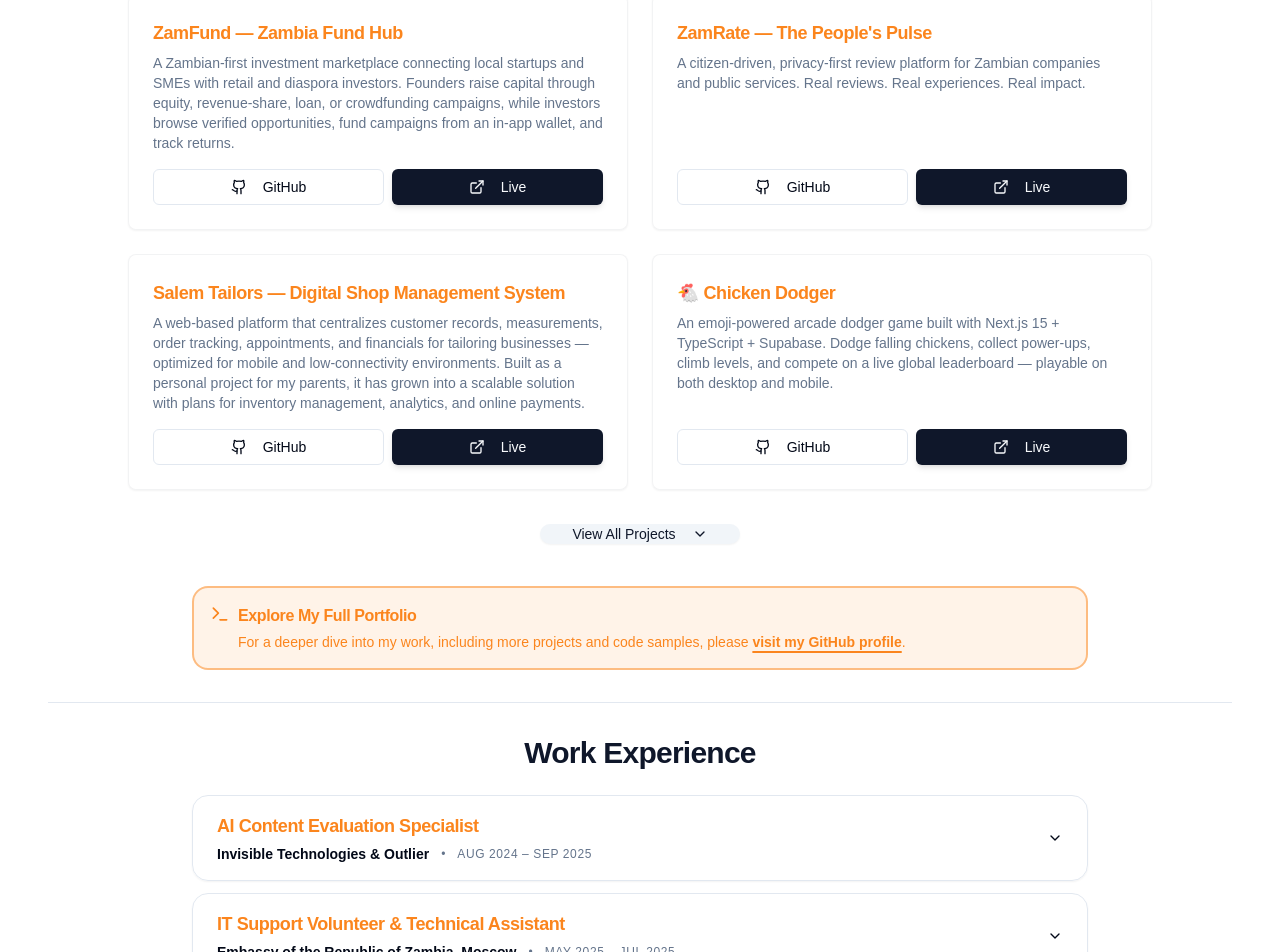
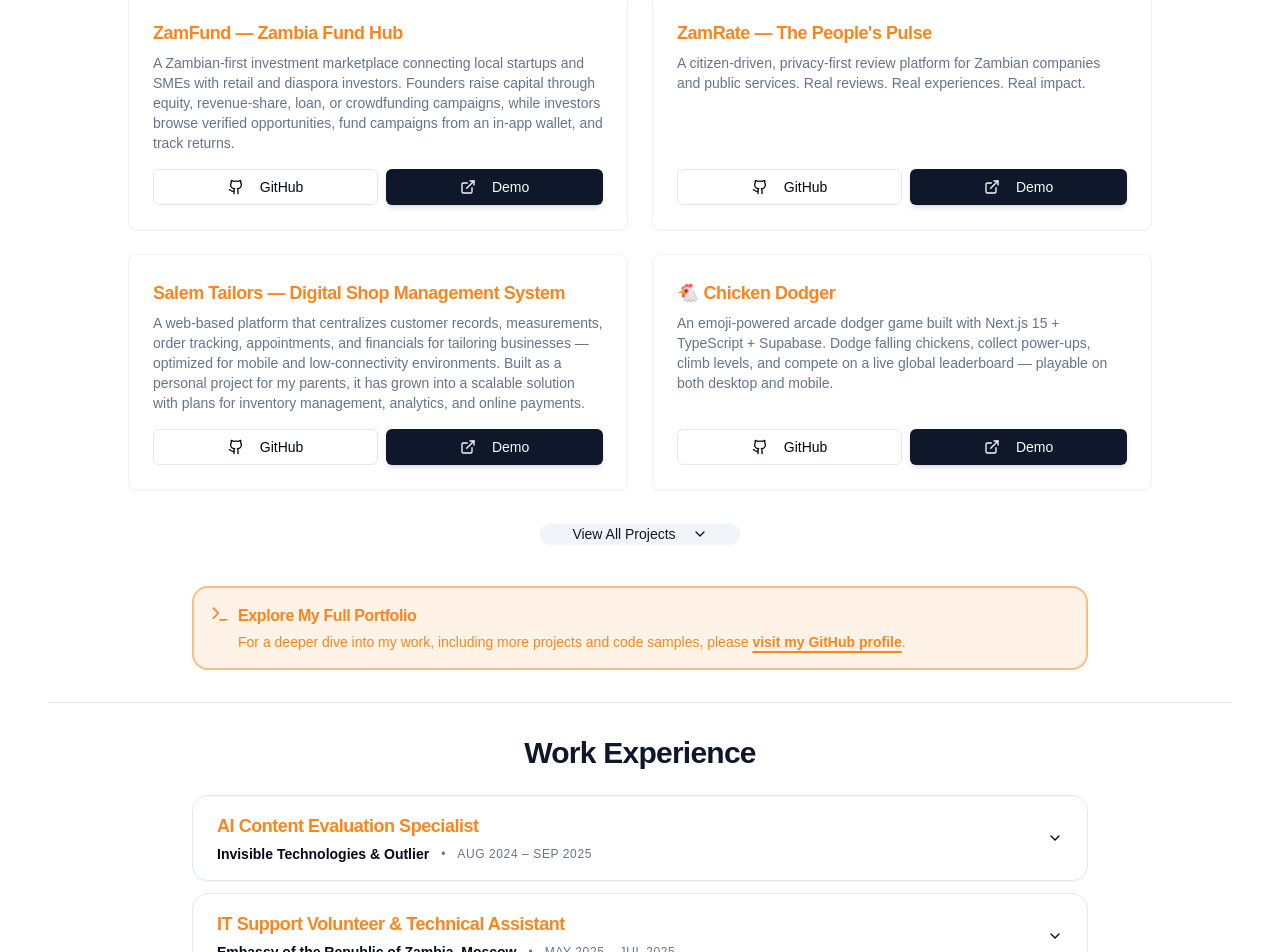
Before and after one commit to MS0C54073/muzoprof, a Next.js app: page / in a window 1280 px wide. Shown: the part 3062-4014 px from the top of the page. Built offline with nearby package versions, Linux system fonts and the light colour scheme.

Commit message:
The button label in the Projects section is back to "Demo".

```diff
--- a/src/app/page.tsx
+++ b/src/app/page.tsx
@@ -1017,7 +1017,7 @@ export default function Home() {
                             <Button asChild variant="default" size="sm" className="flex-grow shadow-md">
                                 <a href={(project as any).demo} target="_blank" rel="noopener noreferrer">
                                     <ExternalLink className="mr-2 h-4 w-4" />
-                                    <TranslatedText text="Live" />
+                                    <TranslatedText text="Demo" />
                                 </a>
                             </Button>
                         </div>
```
